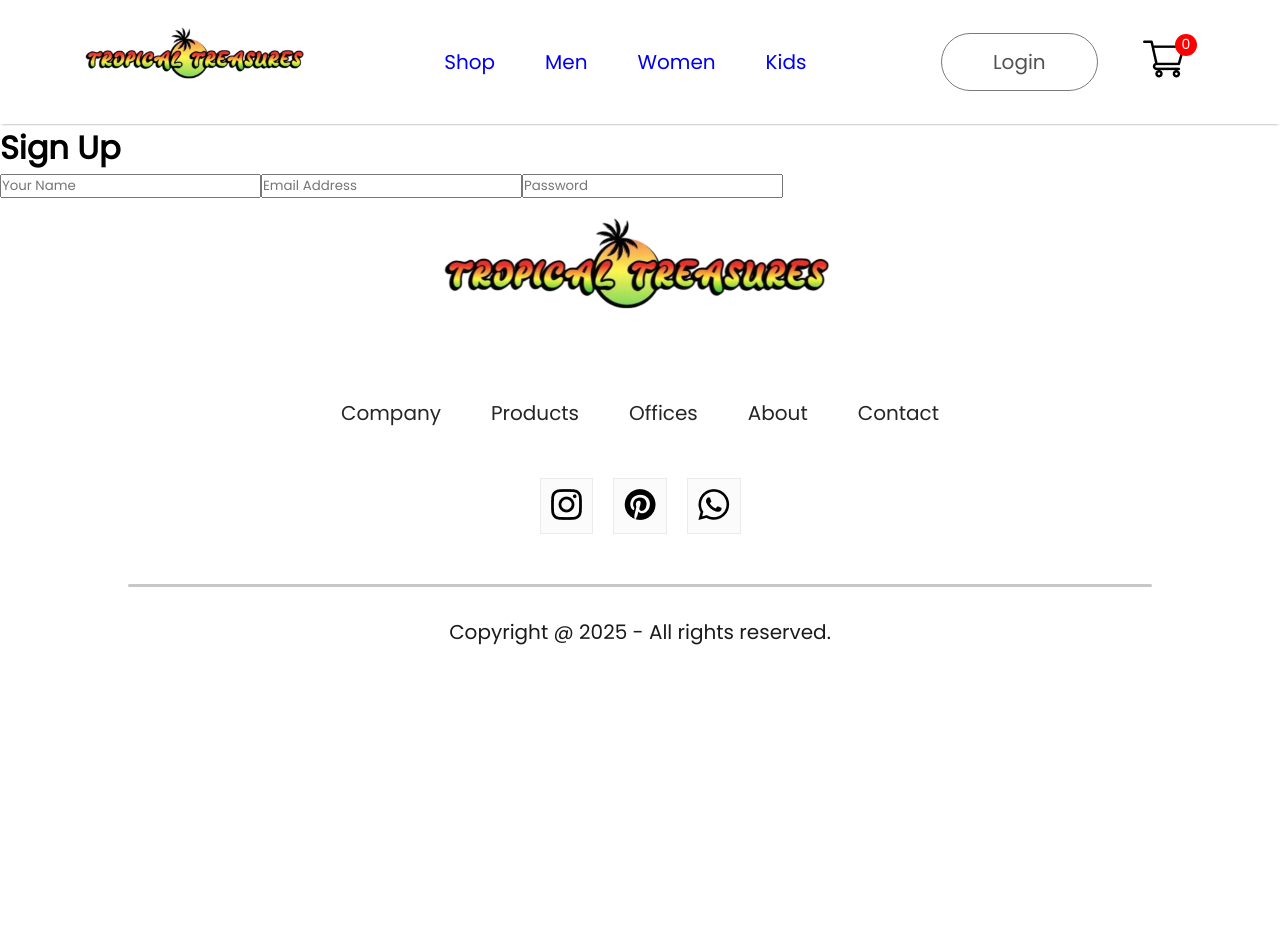
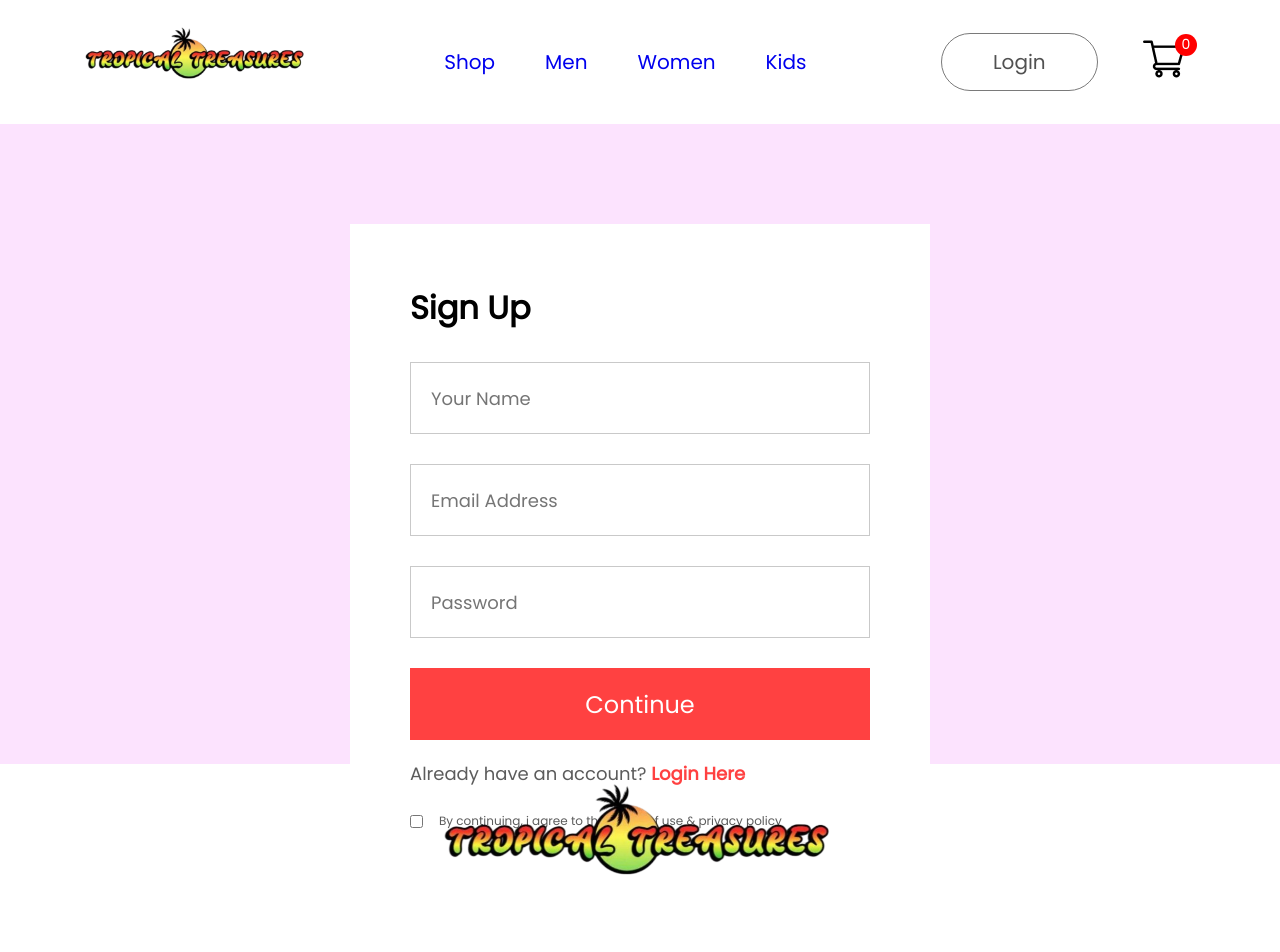
Before and after one commit to Aqueous20/Tropical-Treasures, a React (Create React App) app in the folder tropicaltreasures/: page /login in a window 1280 px wide. Shown: the top 952 px of the page. Before the commit the page ends 800 px from the top, so only its background shows below. Built offline with nearby package versions, Linux system fonts and the light colour scheme.

Commit message:
login and sign up
completed the html structure and design components of the login and signup pages

```diff
--- a/tropicaltreasures/src/pages/LoginSignup.jsx
+++ b/tropicaltreasures/src/pages/LoginSignup.jsx
@@ -1,4 +1,5 @@
 import React from "react";
+import "./stylesheets/LoginSignup.css";
 
 export const LoginSignup = () => {
   return (
@@ -10,6 +11,14 @@
           <input type="email" placeholder="Email Address" />
           <input type="password" placeholder="Password" />
         </div>
+        <button>Continue</button>
+        <p className="login_signup-login">
+          Already have an account? <span>Login Here</span>
+        </p>
+        <div className="login_signup-agree">
+          <input type="checkbox" name="" id="" />
+          <p>By continuing, i agree to the terms of use & privacy policy</p>
+        </div>
       </div>
     </div>
   );
--- /dev/null
+++ b/tropicaltreasures/src/pages/stylesheets/LoginSignup.css
@@ -0,0 +1,68 @@
+.login_signup {
+  width: 100%;
+  height: 80vh;
+  background: #fce3fe;
+  padding-top: 100px;
+}
+
+.login_signup-container {
+  width: 580px;
+  background: #ffffff;
+  margin: auto;
+  padding: 40px 60px;
+}
+
+.login_signup-container h1 {
+  margin: 20px 0px;
+}
+
+.login_signup-fields {
+  display: flex;
+  flex-direction: column;
+  gap: 30px;
+  margin-top: 30px;
+}
+
+.login_signup-fields input {
+  height: 72px;
+  width: 100%;
+  padding-left: 20px;
+  border: 1px solid #c9c9c9;
+  outline: none;
+  color: #5c5c5c;
+  font-size: 18px;
+}
+
+.login_signup-container button {
+  width: 100%;
+  height: 72px;
+  color: #ffffff;
+  background: #ff4141;
+  margin-top: 30px;
+  border: none;
+  font-size: 24px;
+  font-weight: 500;
+  cursor: pointer;
+}
+
+.login_signup-login {
+  margin-top: 20px;
+  color: #5c5c5c;
+  font-size: 18px;
+  font-weight: 500;
+}
+
+.login_signup-login span {
+  color: #ff4141;
+  font-weight: 600;
+}
+
+.login_signup-agree {
+  display: flex;
+  align-items: center;
+  margin-top: 25px;
+  gap: 16px;
+  color: #5c5c5c;
+  font-size: 12px;
+  font-weight: 500;
+}
```
Also changed, not shown: 1 other file (tests, documents, lock files or other folders).
